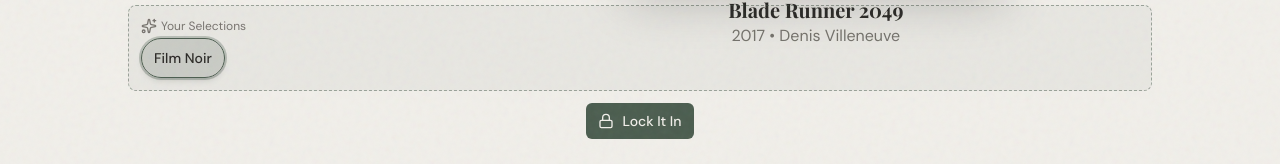
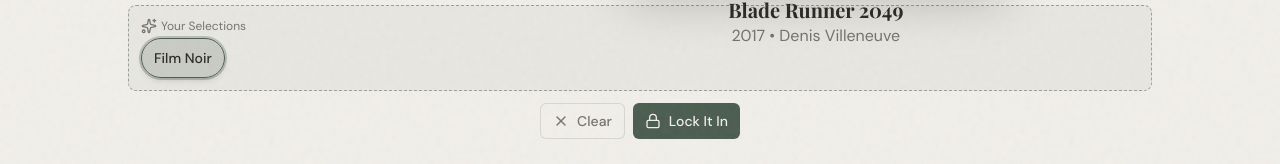
Before and after one commit to bcaglaraydin/letterboxd-analysis, a Next.js app in the folder frontend/: page /game/genre-matching in a window 1280 px wide. Both pictures are taken after a click on the button "Film Noir". Shown: the part 633-797 px from the top of the page. Built offline with nearby package versions, Linux system fonts and the light colour scheme; a web font is replaced by a local one.

Commit message:
feat: add clear button

```diff
--- a/frontend/components/game/genre/genre-matching/GenreMatchingGame.tsx
+++ b/frontend/components/game/genre/genre-matching/GenreMatchingGame.tsx
@@ -2,7 +2,7 @@
 
 import React, { useState, useCallback, useMemo, useRef } from 'react';
 import { motion, AnimatePresence, LayoutGroup } from 'framer-motion';
-import { Lock, ArrowRight, RotateCcw, Sparkles } from 'lucide-react';
+import { Lock, ArrowRight, RotateCcw, Sparkles, X } from 'lucide-react';
 import Image from 'next/image';
 import { cn } from '@/lib/utils';
 import { GameLayout } from '@/components/game/shared/GameLayout';
@@ -61,7 +61,6 @@ const GenreChipAnimated = ({
   return (
     <motion.button
       layout
-      layoutId={`genre-${genre.id}`}
       type="button"
       onClick={onClick}
       disabled={isDisabled}
@@ -71,11 +70,11 @@ const GenreChipAnimated = ({
       animate={{
         opacity: 1,
         scale: 1,
-        transition: { type: 'spring', stiffness: 500, damping: 30 },
+        transition: { type: 'spring', stiffness: 600, damping: 25, mass: 0.8 },
       }}
-      exit={{ opacity: 0, scale: 0.8 }}
+      exit={{ opacity: 0, scale: 0.5, transition: { duration: 0.15 } }}
       className={cn(
-        'relative px-2 py-1 md:px-2.5 md:py-1 lg:px-3 lg:py-1.5 rounded-full border transition-colors duration-200',
+        'relative px-2 py-1 md:px-2.5 md:py-1 lg:px-3 lg:py-1.5 rounded-full border transition-colors duration-200 shrink-0',
         'text-xs md:text-xs lg:text-sm font-medium',
         'focus:outline-none focus-visible:ring-2 focus-visible:ring-primary/50',
         !isDisabled && 'cursor-pointer',
@@ -483,6 +482,18 @@ export function GenreMatchingGame() {
         }
         bottom={
           <div className="flex justify-center gap-2 py-1 md:py-3 min-h-[40px] md:min-h-[60px]">
+            {phase === 'selecting' && collectedGenreIds.size > 0 && (
+              <Button
+                onClick={() => setCollectedGenreIds(new Set())}
+                size="sm"
+                variant="outline"
+                className="gap-1 md:gap-2 text-xs md:text-sm text-muted-foreground border-muted-foreground/20 hover:border-destructive/50 hover:bg-destructive/10 hover:text-destructive transition-colors"
+              >
+                <X className="w-3 h-3 md:w-4 md:h-4" />
+                Clear
+              </Button>
+            )}
+
             {phase === 'selecting' && (
               <Button
                 onClick={handleLock}
```
